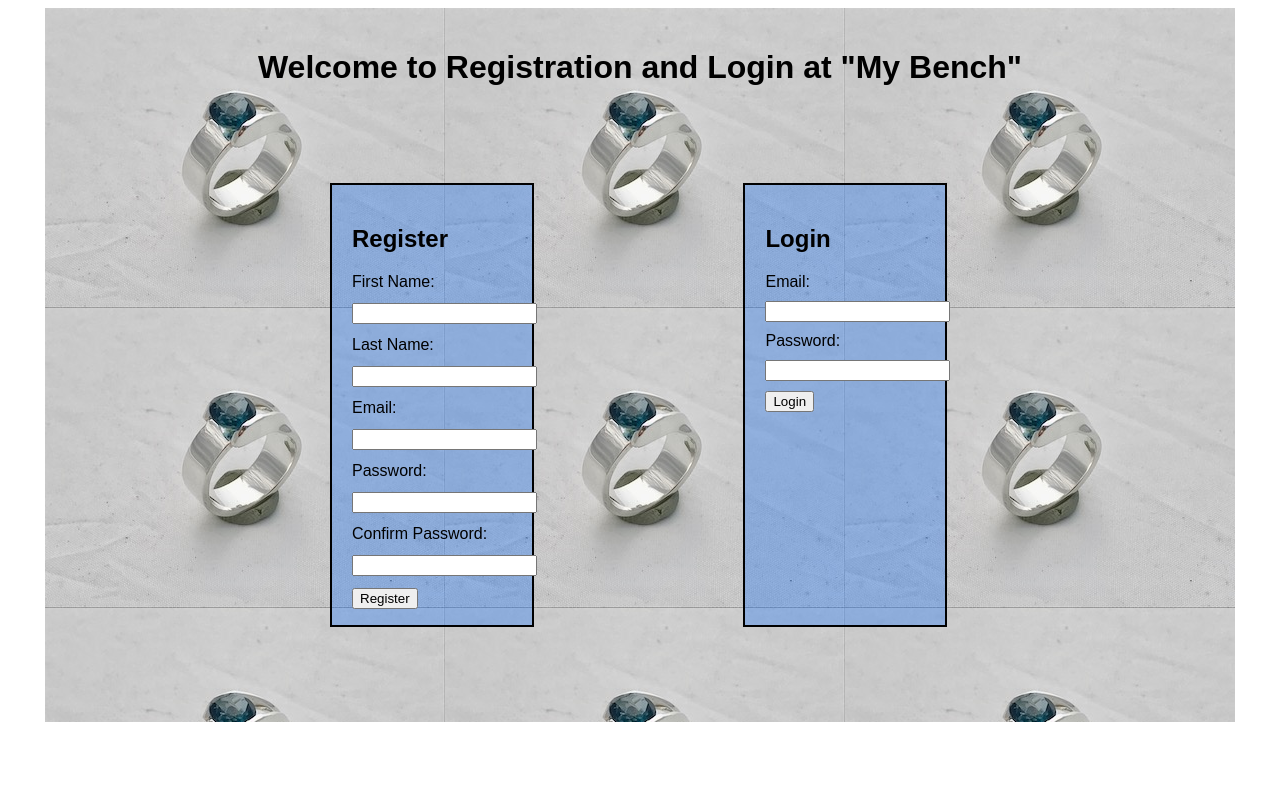
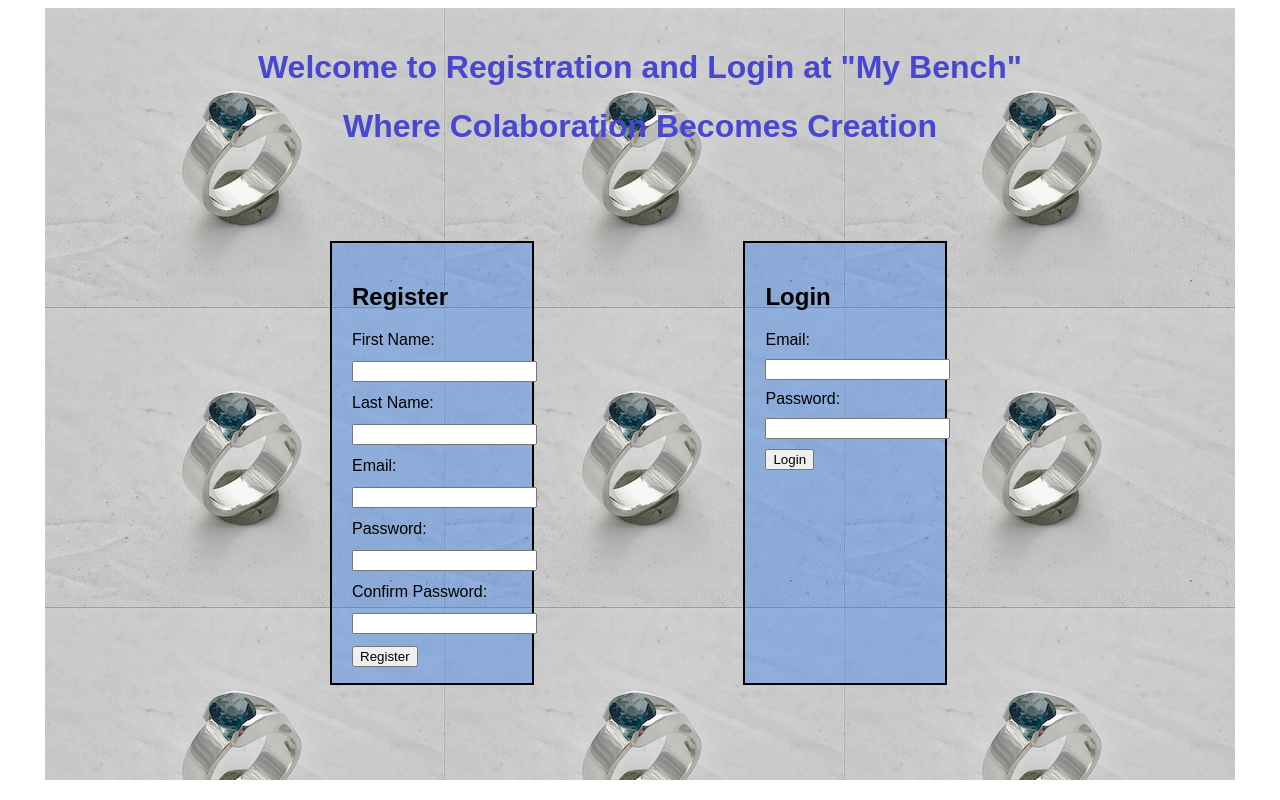
Before and after one commit to boeschthomas/TomB_Solo_Project, a Django app: template my_bench_app/templates/index.html in a window 1280 px wide. Run offline with Django 3.2, Linux system fonts and the light colour scheme; the template is opened without the code that fills it, so the values that code supplies are empty.

Commit message:
h1 color change

```diff
--- a/my_bench_app/static/style.css
+++ b/my_bench_app/static/style.css
@@ -8,6 +8,7 @@
 }
 h1 {
     text-align: center;
+    color: #4747d1;
 }
 
 /* #wrapper{
--- a/my_bench_app/templates/index.html
+++ b/my_bench_app/templates/index.html
@@ -19,6 +19,7 @@
     <div id="container">
 
         <h1>Welcome to Registration and Login at "My Bench"</h1>
+        <h1>Where Colaboration Becomes Creation</h1>
             {% if messages %}
         <ul class="messages">
         {% for message in messages %}
```
